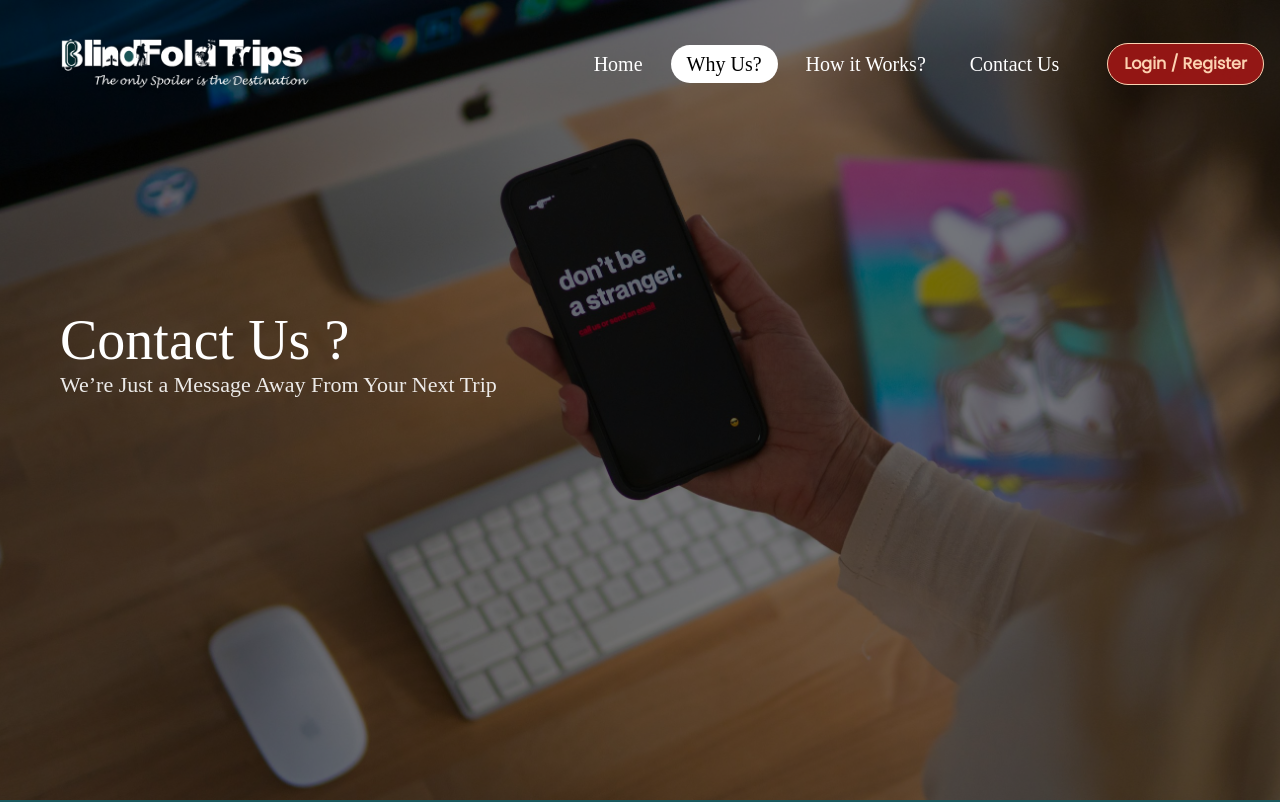
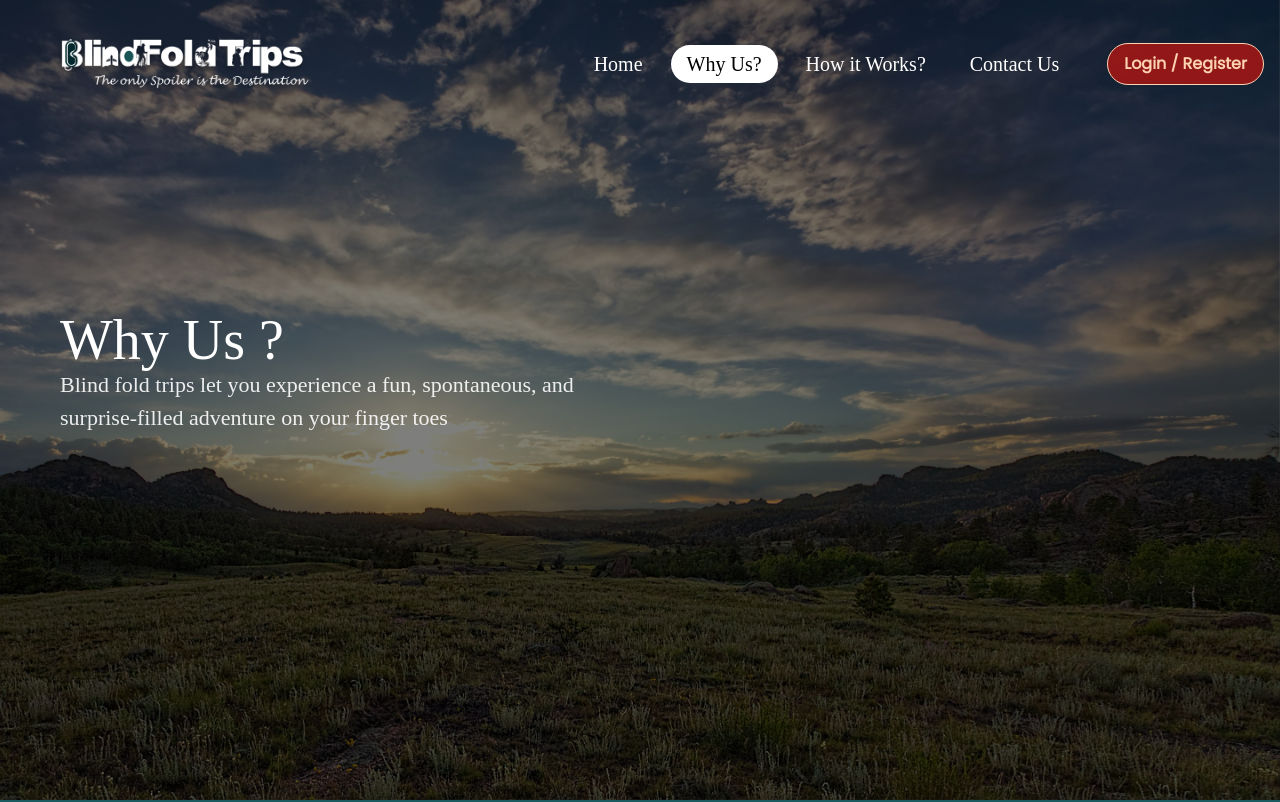
Before and after one commit to VamsiKurapati/BFT_Demo, a React (Vite) app: page /why_us in a window 1280 px wide. Shown: the top 802 px of the page. Built offline with nearby package versions, Linux system fonts and the light colour scheme; a web font is replaced by a local one.

Commit message:
chnages_1

```diff
--- a/src/assets/Why_Us.jsx
+++ b/src/assets/Why_Us.jsx
@@ -19,7 +19,7 @@ export default function WhyUs() {
                 {/* Background Image and Navigation */}
                 <section
                   className="relative min-h-screen md:h-[750px] bg-cover bg-center bg-no-repeat overflow-hidden"
-                  style={{ backgroundImage: "url('/contact_us.jpg')" }}
+                  style={{ backgroundImage: "url('/why_us.jpg')" }}
                 >
                   <div className="absolute inset-0 bg-[#00000080] z-0"></div>
 
@@ -111,10 +111,10 @@ export default function WhyUs() {
                   <div className="container mx-auto px-8 mt-48 lg:pl-[60px] relative z-10">
                     <div className="max-w-xl">
                       <h2 className="text-4xl md:text-[56px] font-delta-gothic font-weight-400 text-white">
-                        Contact Us ?
+                        Why Us ?
                       </h2>
                       <p className="mt-2 text-[#FFFFFFE5] font-goudy font-weight-400 text-[22px]">
-                        We’re Just a Message Away From Your Next Trip
+                        Blind fold trips let you experience a fun, spontaneous, and surprise-filled adventure on your finger toes
                       </p>
                     </div>
                   </div>
```
